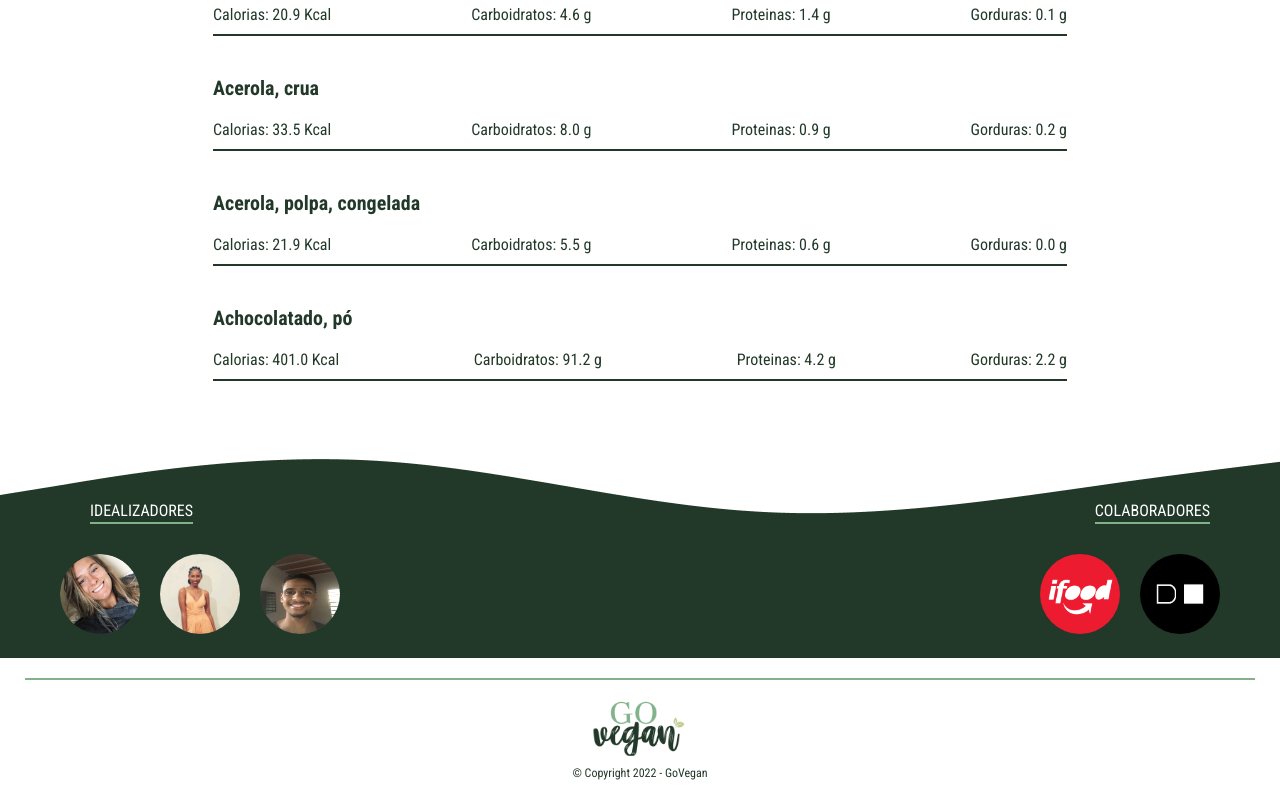
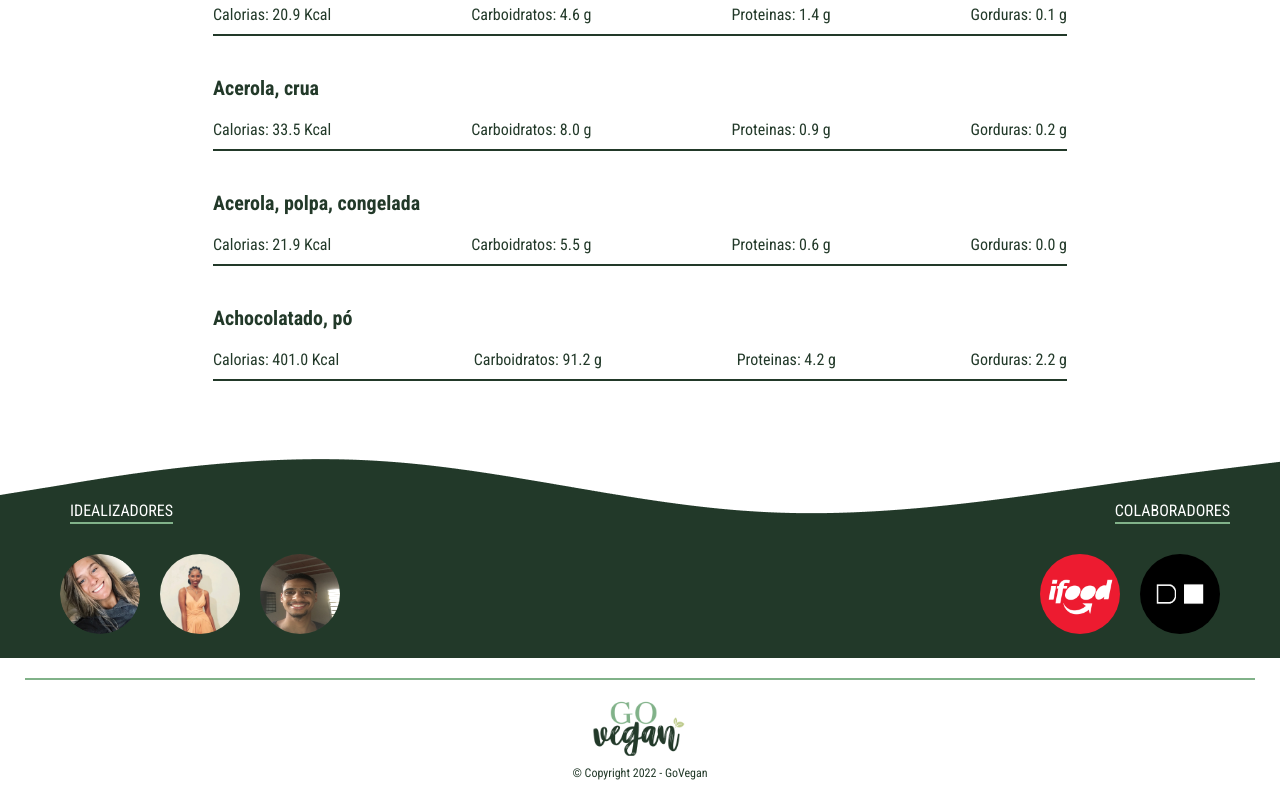
Before and after one commit to julianasinnott/goVegan, a React (Vite) app: page /nutricao in a window 1280 px wide. Shown: the part 2919-3719 px from the top of the page. Built offline with nearby package versions, Linux system fonts and the light colour scheme.

Commit message:
Ajustes css

```diff
--- a/src/components/Footer/index.css
+++ b/src/components/Footer/index.css
@@ -15,7 +15,7 @@
   margin-top: 50px;
   display: flex;
   justify-content: space-between;
-  padding: 0px 20px;
+  padding: 0px cd 20px;
 }
 
 .footer__idealizers-title {
```
